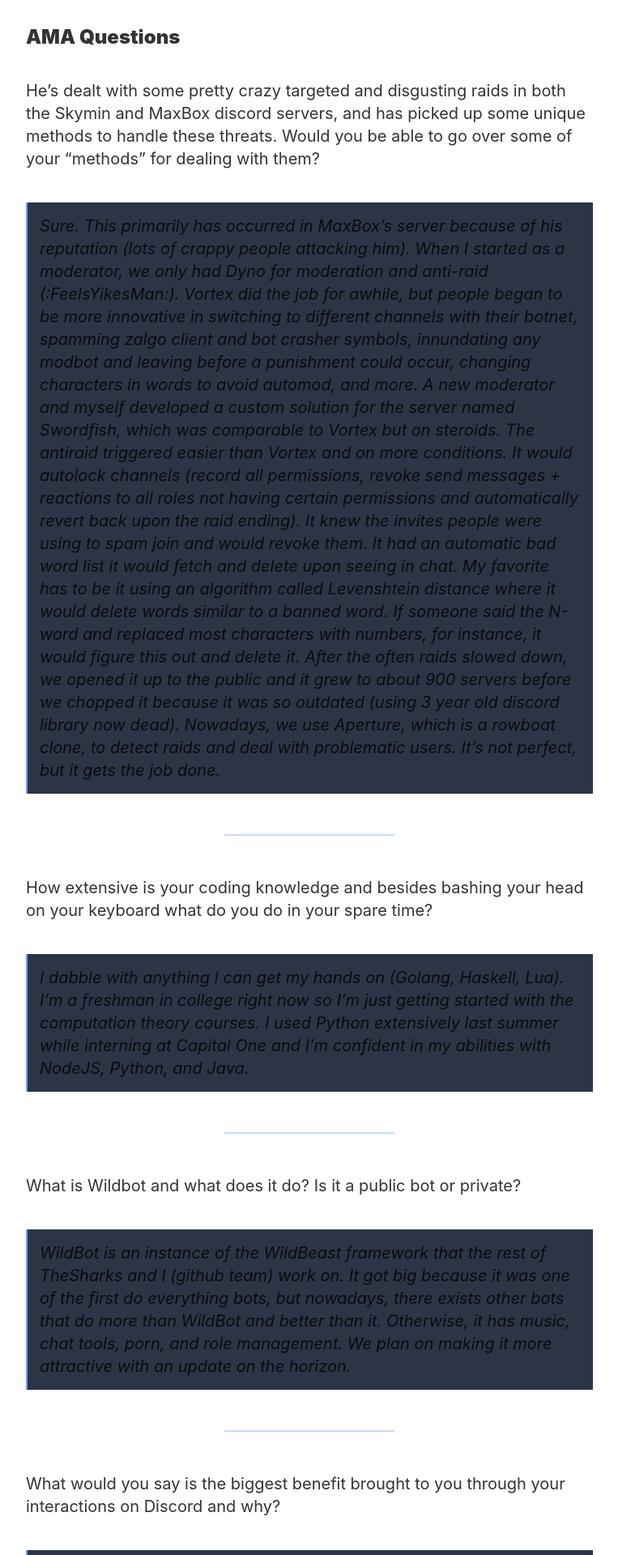
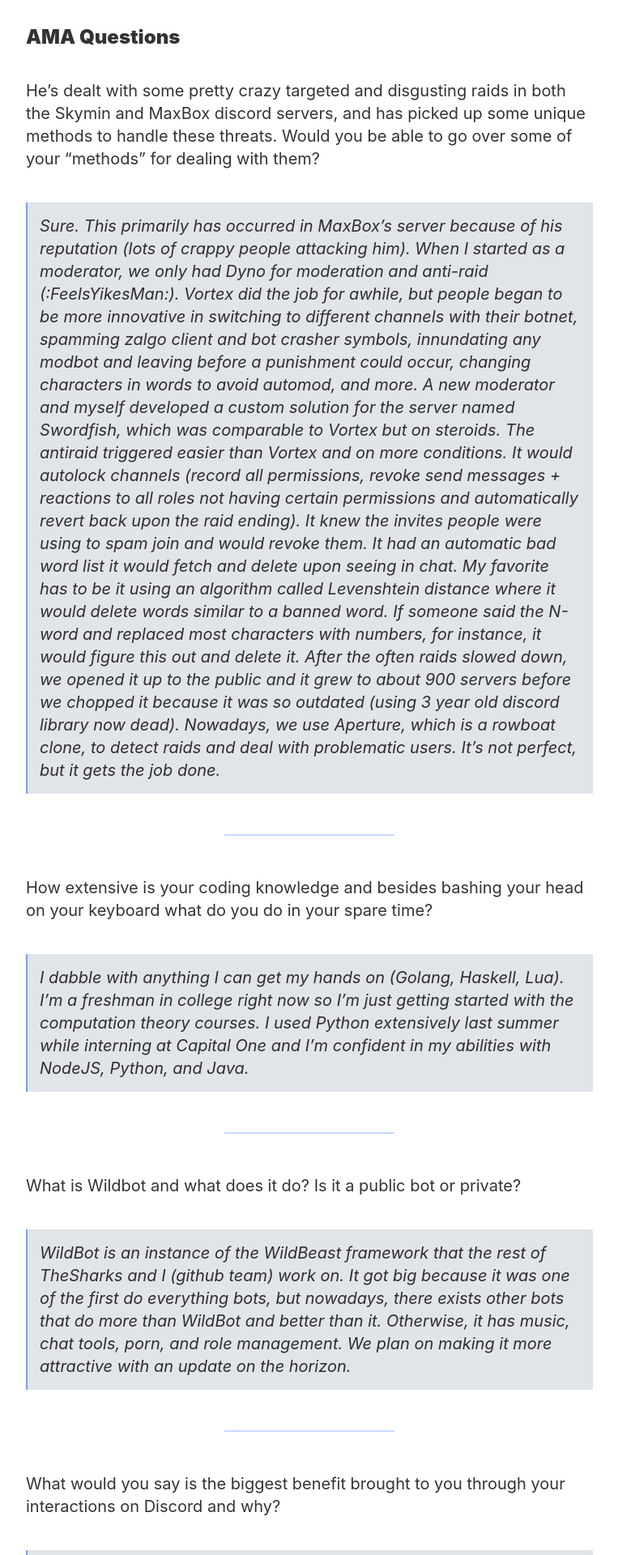
Before and after one commit to stijnvc/holo-alfa, a Jekyll site: the page built from _posts/2012-01-18-pierdo.md, in a window 1280 px wide. Shown: the part 482-2402 px from the top of the page at 81% size, without its empty margins (258-1021 px from the left). Built offline with Jekyll 4.4.1, drawn with Linux system fonts in a browser that asks for light colours; nearby versions of some CDN libraries; comment, search, counter and statistics services are not loaded.

Commit message:
Update styles on light mode

```diff
--- a/css/style.css
+++ b/css/style.css
@@ -498,7 +498,7 @@
   blockquote {
     padding: 15px;
     font-size: 1em;
-    background-color: #2c3546;
+    background-color: #e1e4e9;
     border-left: 2px solid #70a1ff;
   }
   blockquote p {
@@ -560,6 +560,12 @@
       background: rgb(16, 20, 27);
       color: #EDF2F7;
     }
+    .ama-post:hover {
+      background: #2c3546;
+    }
+    blockquote {
+      background: #2c3546;
+    }
 }
 
 .upcoming-ama {
@@ -580,7 +586,7 @@
 }
 
 .ama-post:hover {
-  background: #2c3546;
+  background: #e1e4e9;
 }
 
 .ama-post a {
```
